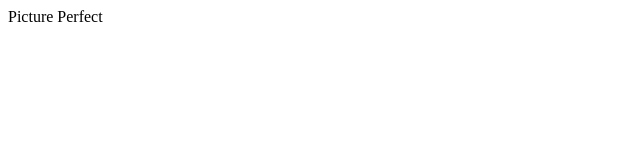
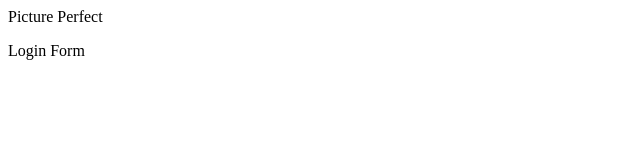
Before and after one commit to Saint-lab/firstapp, a plain HTML site: page index.html in a window 1280 px wide. Shown: the full height of the page, 0-640 px from the left. Drawn offline with Linux system fonts and the light colour scheme.

Commit message:
login form

```diff
--- /dev/null
+++ b/dir1/fsed.js
@@ -0,0 +1 @@
+console.log('dis');
--- a/index.html
+++ b/index.html
@@ -4,5 +4,6 @@
 </head>
 <body>
 <p>Picture Perfect</p>
+<p>Login Form</p>
 </body>
 </html>
```
Also changed, not shown: login.html (added).
